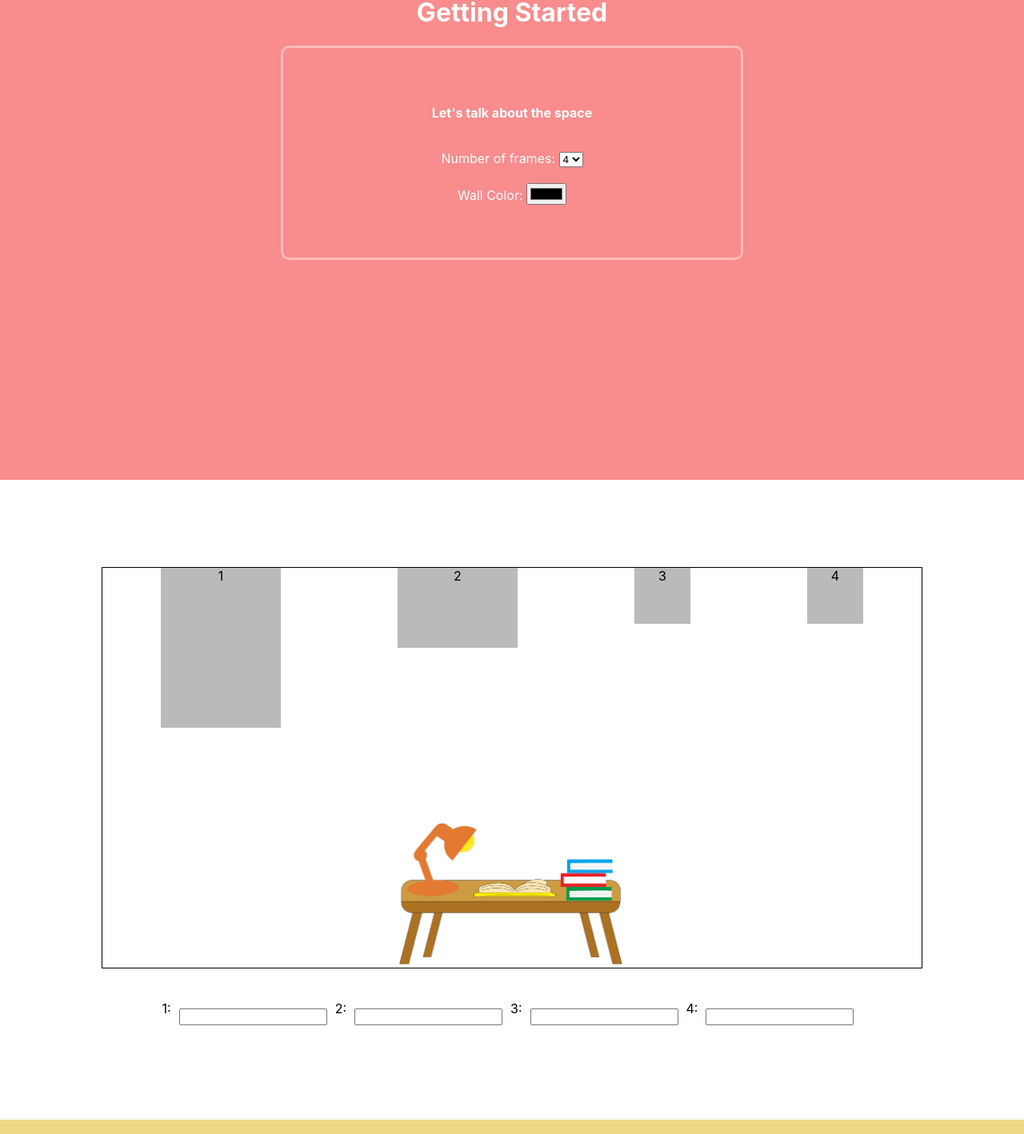
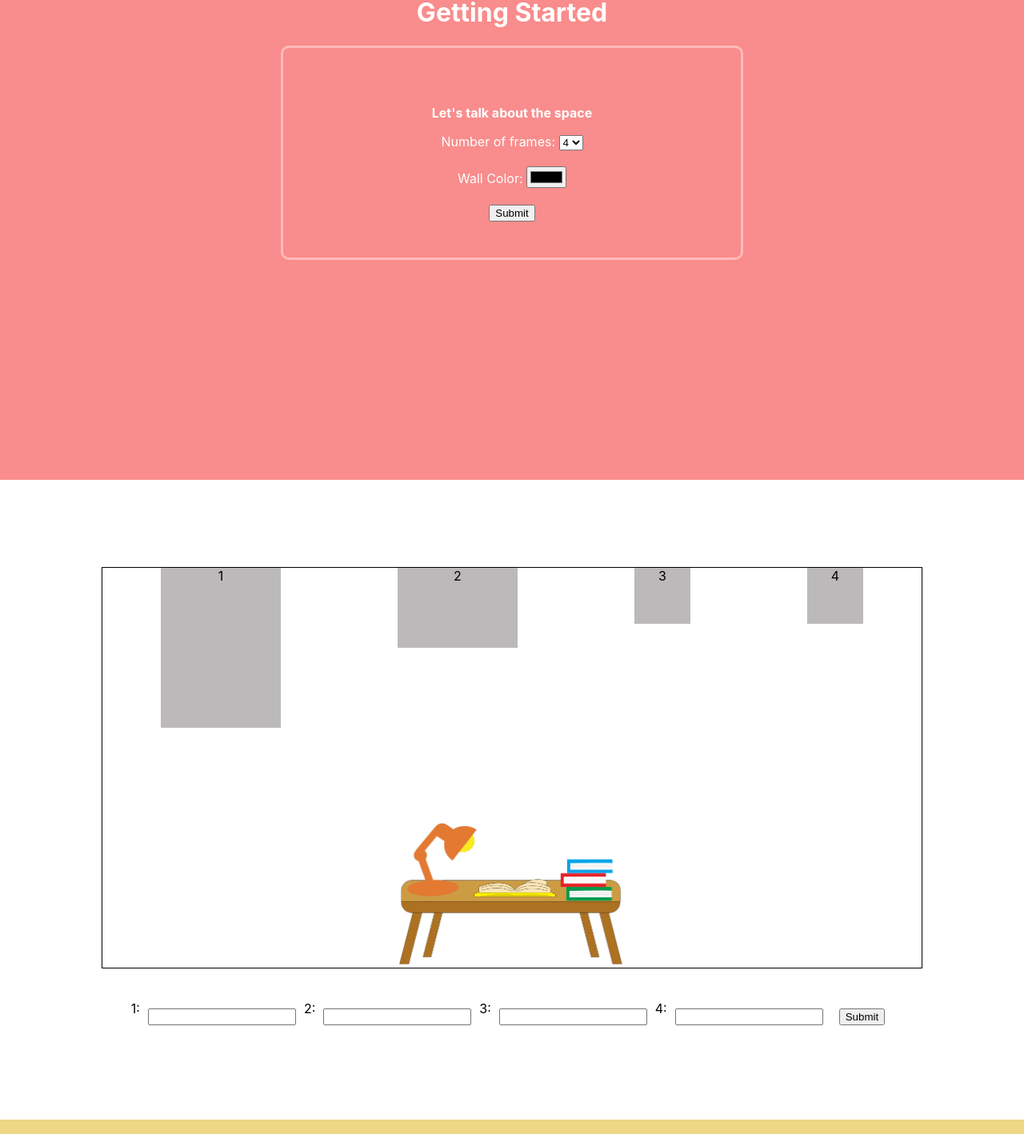
Before and after one commit to amandaphail/TheGallery, a React (Create React App) app in the folder client/: page / in a window 1280 px wide. Shown: the part 900-2318 px from the top of the page at 80% size. Built offline with nearby package versions, Linux system fonts and the light colour scheme.

Commit message:
submit buttons added

```diff
--- a/client/src/components/GalleryForm.jsx
+++ b/client/src/components/GalleryForm.jsx
@@ -20,6 +20,10 @@ export default function GalleryForm() {
         <input type="color" />
         </div>
 
+        <div className="formdivs">
+        <input type="submit"/>
+        </div>
+
       </form>
     </div>
   )
--- a/client/src/components/ImagesForm.jsx
+++ b/client/src/components/ImagesForm.jsx
@@ -19,7 +19,11 @@ export default function ImagesForm() {
 
         <label> 4: </label>
         <input className="displayinput" type="text"/>
+
+        <input className="displayinput" type="submit" />
         </div>
+
+
       </form>
     </div>
   )
```
